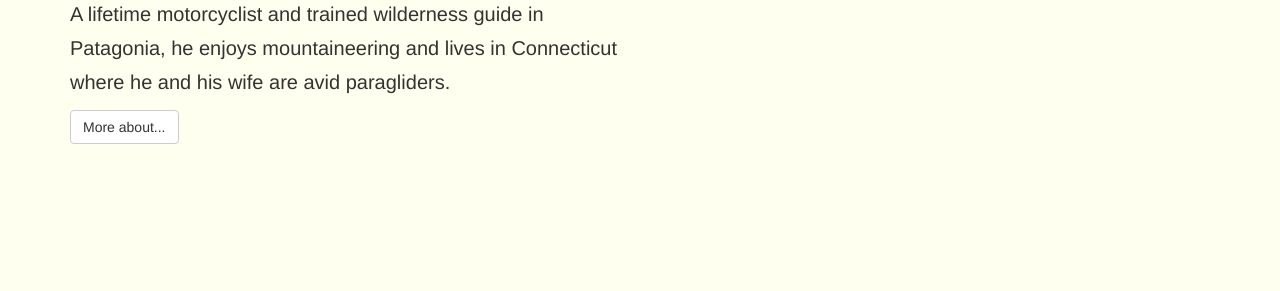
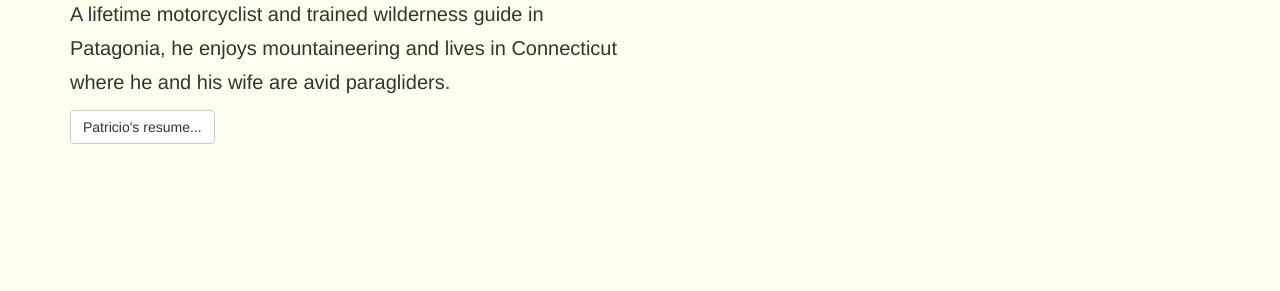
Before and after one commit to fornomail/fornomail.github.io, a Jekyll site: the page built from index.html, in a window 1280 px wide and 900 px high, scrolled down 2793 px. Shown: the part 141-432 px from the top of the window. Built offline with Jekyll 4.4.1, drawn with Linux system fonts in a browser that asks for light colours; nearby versions of some CDN libraries; some web fonts are replaced; library files that are not in the unit come from our copies.

Commit message:
Update index.html

```diff
--- a/index.html
+++ b/index.html
@@ -101,7 +101,7 @@ title: Patricio Forno
                 <p>He studied Industrial Engineering at the Universidad de Chile and attended Business School at the Universidad Diego Portales, in his native Santiago. His Chilean professional life included founding a successful entrepreneurial venture selling fire prevention equipment, executive management of the country's largest wallcovering importer, distributing 15,000 products from Europe and Canada, and managing the operations and extensive supply chain of a leading wholesale and retail construction materials and equipment group.</p>
                 <p>Naturalized in the US, he has also directed the sales and operations of a home furnishings manufacturer and then ran his own financial trading enterprise for 5 years, developing proprietary data base management tools.</p>
                 <P>A lifetime motorcyclist and trained wilderness guide in Patagonia, he enjoys mountaineering and lives in Connecticut where he and his wife are avid paragliders.</P>
-                <p><a class="btn btn-default" href="/patricio.html">More about...</a></p>
+                <p><a class="btn btn-default" href="/patricio.html">Patricio's resume...</a></p>
             </div>
         </div>
     </div>
```
